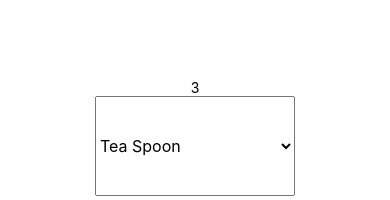
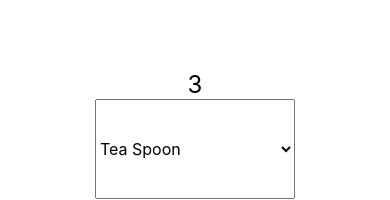
Before and after one commit to tlin108/kitcher, a React Native app: screen / in a window 390 px wide. Shown: the part 504-704 px from the top of the page. Built offline with nearby package versions, Linux system fonts and the light colour scheme.

Commit message:
use conver func to display decimals and minor refactor

```diff
--- a/package.json
+++ b/package.json
@@ -6,6 +6,7 @@
   },
   "dependencies": {
     "expo": "^27.0.1",
+    "lodash": "^4.17.10",
     "react": "16.3.1",
     "react-native": "https://github.com/expo/react-native/archive/sdk-27.0.0.tar.gz"
   },
--- a/src/App.js
+++ b/src/App.js
@@ -6,14 +6,26 @@ import {
 	Picker
 } from 'react-native'
 
-const measurementDictionary = {
+import map from 'lodash/map'
+
+const measurementDic = {
+	teaSpoon: {
+		label: 'Tea Spoon',
+		teaSpoon: 1,
+		tableSpoon: (1 / 3),
+		cup: ( 1 / 48 )
+	},
 	tableSpoon: {
+		label: 'Table Spoon',
 		teaSpoon: 3,
-		tableSpoon: 1
+		tableSpoon: 1,
+		cup: (1 / 16)
 	},
-	teaSpoon: {
-		tableSpoon: 0.33,
-		teaSpoon: 1
+	cup: {
+		label: 'Cup',
+		teaSpoon: 48,
+		tableSpoon: 16,
+		cup: 1
 	}
 }
 
@@ -33,8 +45,9 @@ export default class App extends React.Component {
 						selectedValue={ from }
 						style={{ height: 100, width: 200 }}
 						onValueChange={itemValue => this.setState({ from: itemValue })}>
-						<Picker.Item label='Table Spoon' value='tableSpoon' />
-						<Picker.Item label='Tea Spoon' value='teaSpoon' />
+						{ map(measurementDic, (val, key) => (
+							<Picker.Item key={ key } value={ key } label={ measurementDic[key].label } />
+						))}
 					</Picker>
 					<Picker
 						selectedValue={ quantity }
@@ -51,18 +64,28 @@ export default class App extends React.Component {
 					</Picker>
 				</View>
 				<View>
-					<Text style={{ textAlign: 'center' }}>{ quantity * measurementDictionary[from][to] }</Text>
+					<Text style={{ textAlign: 'center', fontSize: 24 }}>{ convert(quantity, measurementDic[from][to]) }</Text>
 					<Picker
 						selectedValue={ to }
 						style={{ height: 100, width: 200 }}
 						onValueChange={itemValue => this.setState({ to: itemValue })}>
-						<Picker.Item label='Table Spoon' value='tableSpoon' />
-						<Picker.Item label='Tea Spoon' value='teaSpoon' />
+						{ map(measurementDic, (val, key) => (
+							<Picker.Item key={ key } value={ key } label={ measurementDic[key].label } />
+						))}
 					</Picker>
 				</View>
 			</View>
 		)
 	}
+}
+
+function convert (quantity, measurement) {
+	const result = (quantity * measurement)
+	return (result % 1 === 0) ? (
+		result
+	) : (
+		result.toFixed(2)
+	)
 }
 
 const styles = StyleSheet.create({
```
